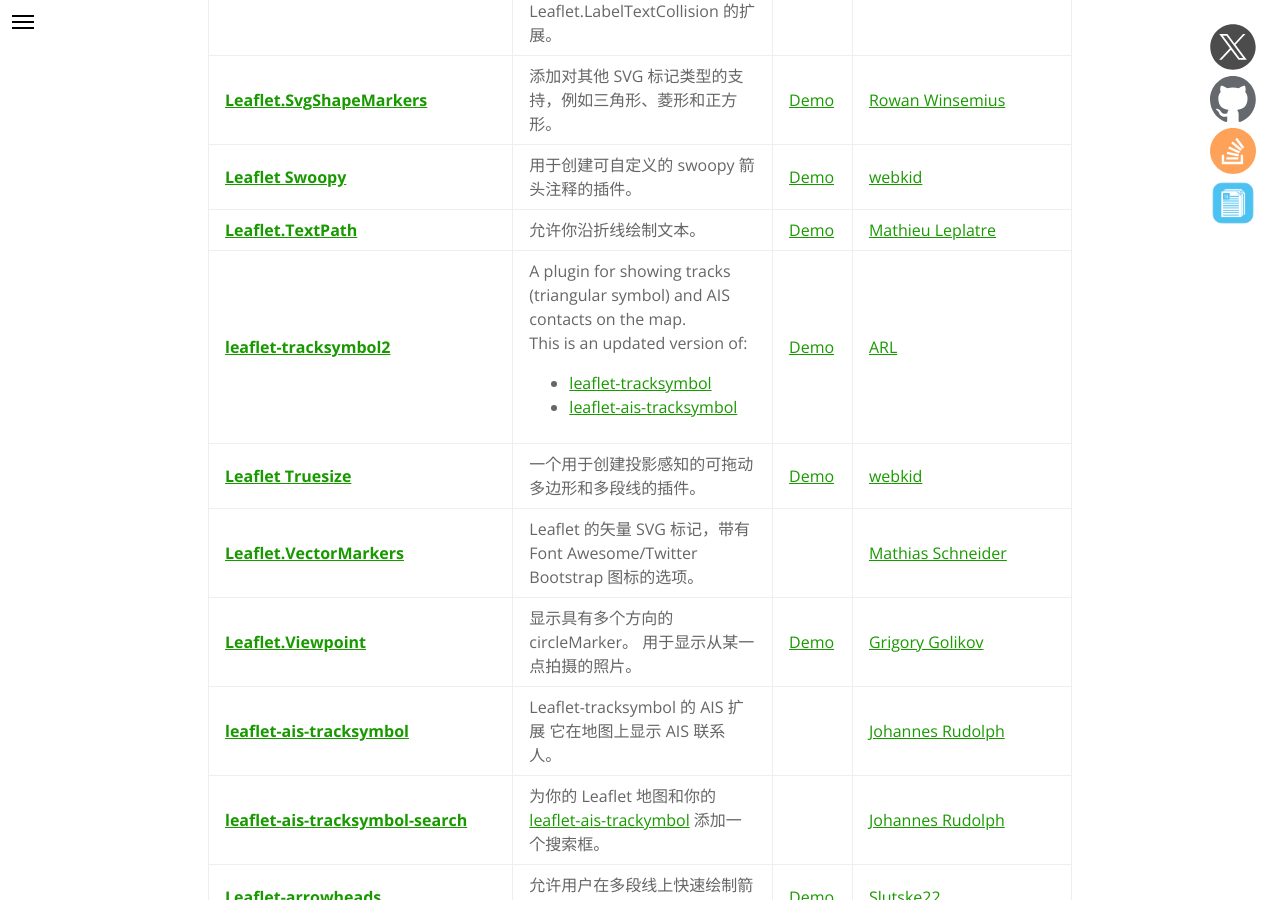
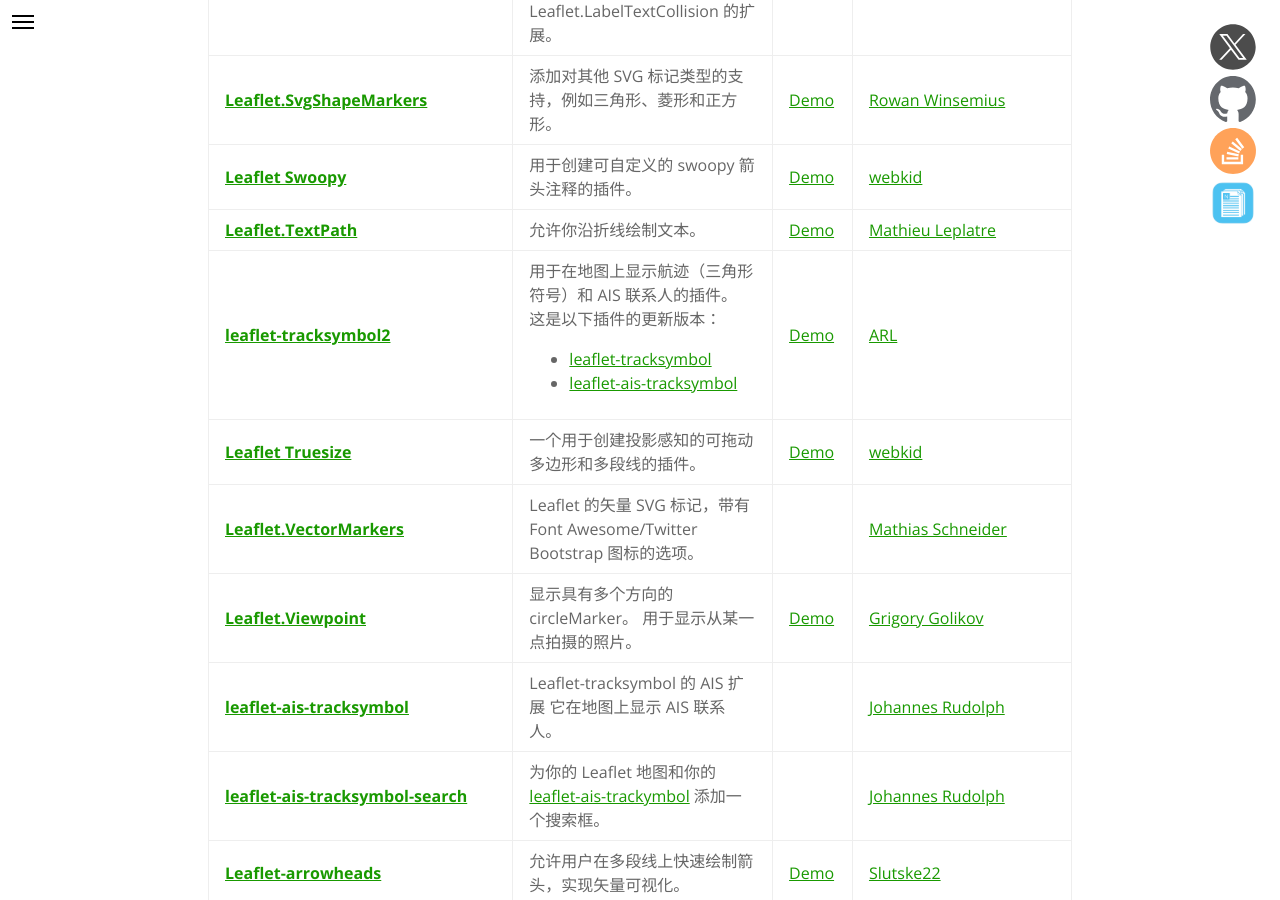
Before and after one commit to NICEXAI/leaflet_zh, a Jekyll site: the page built from plugins.md, in a window 1280 px wide and 900 px high, scrolled down 16350 px. Built offline with Jekyll 4.4.1, drawn with Linux system fonts in a browser that asks for light colours.

Commit message:
- 对 leaflet-tracksymbol2 内的文档进行翻译和校正

```diff
--- a/_plugins/markers-renderers/leaflet-tracksymbol2.md
+++ b/_plugins/markers-renderers/leaflet-tracksymbol2.md
@@ -9,9 +9,9 @@
 compatible-v1: true
 ---
 
-A plugin for showing tracks (triangular symbol) and AIS contacts on the map.
+用于在地图上显示航迹（三角形符号）和 AIS 联系人的插件。
 
-This is an updated version of:
+这是以下插件的更新版本：
 
 * [leaflet-tracksymbol](https://www.npmjs.com/package/leaflet-tracksymbol)
 * [leaflet-ais-tracksymbol](https://github.com/PowerPan/leaflet-ais-tracksymbol)
```
